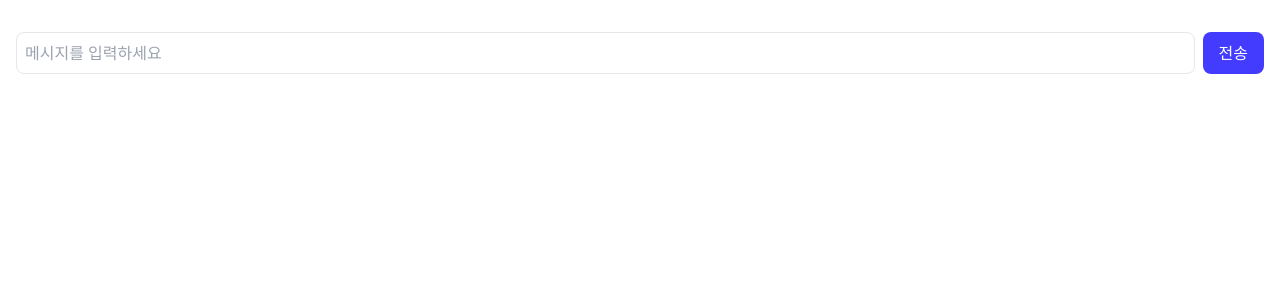
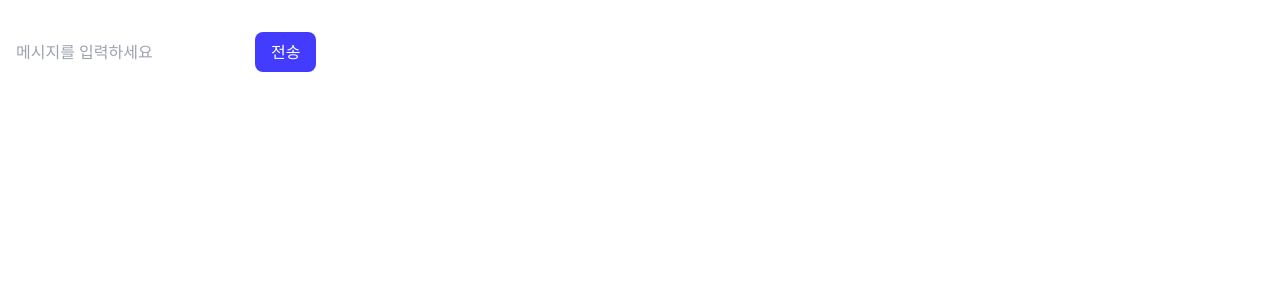
Before and after one commit to yehjinjang/Livinterview, a React (Vite) app in the folder frontend/: page /interior in a window 1280 px wide. Shown: the top 300 px of the page. Built offline with nearby package versions, Linux system fonts and the light colour scheme.

Commit message:
style: RoomieChat UI update

```diff
--- a/frontend/src/pages/RoomieChat.tsx
+++ b/frontend/src/pages/RoomieChat.tsx
@@ -9,10 +9,8 @@ export default function RoomieChat() {
   const [input, setInput] = useState<string>("")
   const [loading, setLoading] = useState(false)
 
-  // 첫 매물 이미지, 안내 메시지 등록
   useEffect(() => {
     if (imageUrl) {
-
       setMessages([
         { type: "image", src: imageUrl },
         { type: "text", text: `이 방은 "${title}"이야. 어떤 스타일로 꾸미고 싶어?` },
@@ -80,7 +78,6 @@ export default function RoomieChat() {
           value={input}
           onChange={(e) => setInput(e.target.value)}
           onKeyDown={(e) => { if (e.key === "Enter") sendMessage() }}
-          className="border rounded-lg p-2 flex-1"
           placeholder="메시지를 입력하세요"
           disabled={loading}
         />
```
